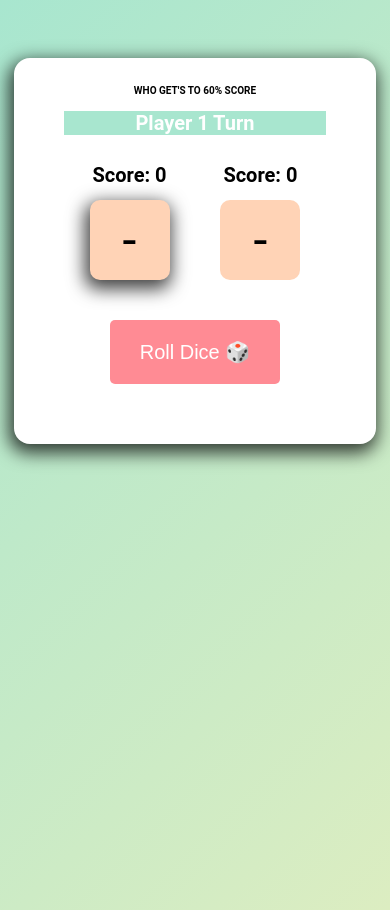
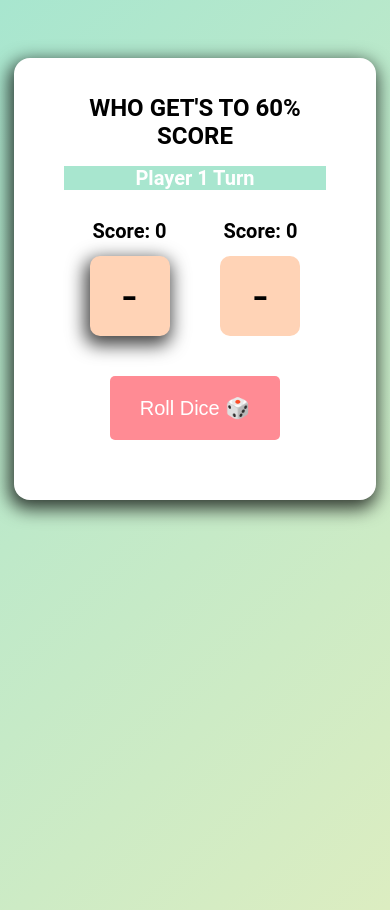
Before and after one commit to jahseed89/diceGame, a website: page index.html in a window 390 px wide. Drawn offline with Linux system fonts and the light colour scheme.

Commit message:
title size

```diff
--- a/sass/style.scss
+++ b/sass/style.scss
@@ -104,7 +104,7 @@ button:focus {
         padding: 20px 50px;
 
         .title {
-            font-size: 10px;
+            font-size: 1.5rem;
         }
 
         .dice {
```
Also changed, not shown: css/style.css.
